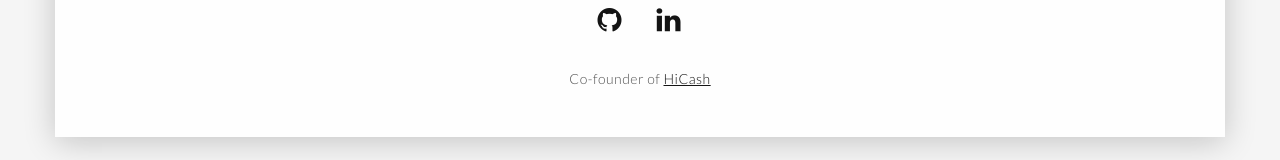
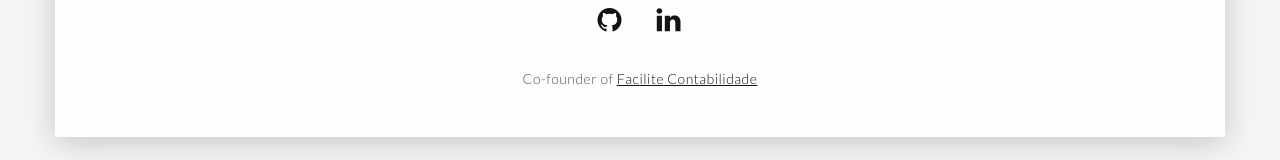
Before and after one commit to Pissarra/pissarra.github.io, a plain HTML site: page index.html in a window 1280 px wide. Shown: the part 613-773 px from the top of the page. Drawn offline with nearby package versions, Linux system fonts and the light colour scheme; some packages are replaced by stand-ins of ours.

Commit message:
Update index.html

```diff
--- a/index.html
+++ b/index.html
@@ -87,7 +87,7 @@
                         </div>
                         <!-- end social media links -->
                         <span class="home-footer">
-                            Co-founder of <a href="https://hicash.com.br"><span data-hover="HiCash" class="btn-icon">HiCash</span></a>
+                            Co-founder of <a href="https://facilitecontabilidade.com.br"><span data-hover="Facilite Contabilidade" class="btn-icon">Facilite Contabilidade</span></a>
                         </span>
                     </div>
                 </div>
```
